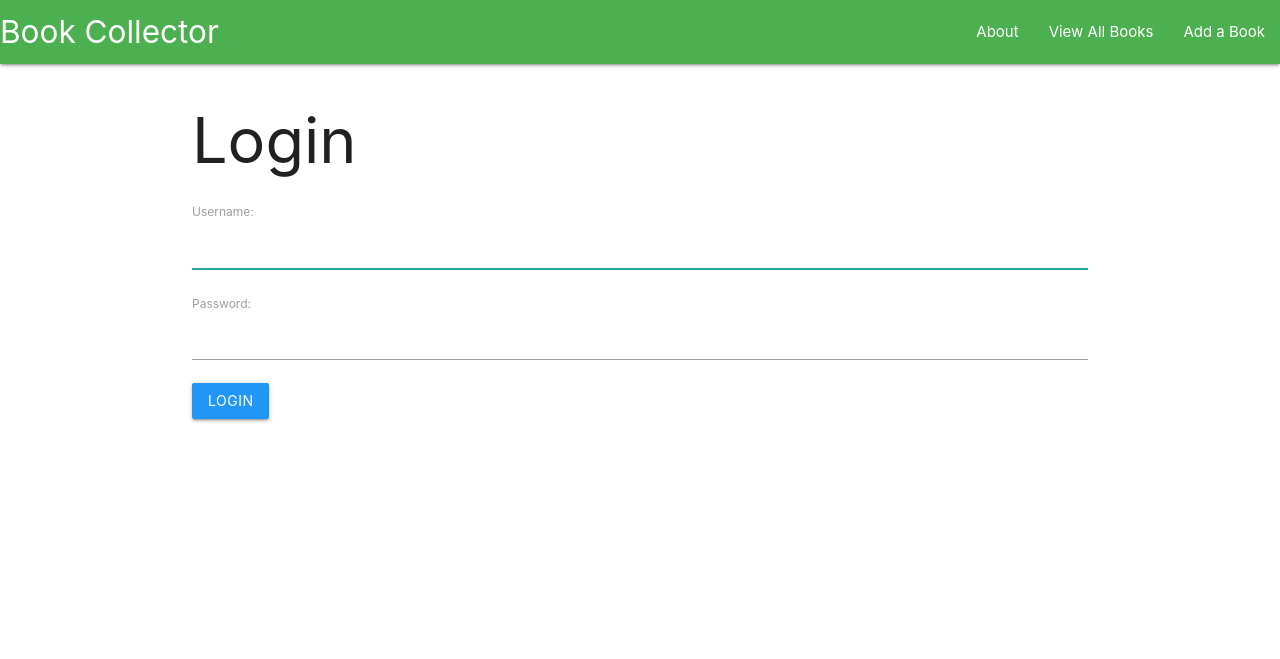
After one commit to SophieDelice/BookCollector, a Django app: page /accounts/login/ in a window 1280 px wide. The commit adds this page. Shown: the top 659 px of the page. Run offline with Django 4.2, Linux system fonts and the light colour scheme.

Commit message:
wip:adds filesystem

```diff
--- a/bookcollector/urls.py
+++ b/bookcollector/urls.py
@@ -20,4 +20,5 @@ from django.urls import path, include
 urlpatterns = [
     path('admin/', admin.site.urls),
     path ('', include ('main_app.urls')),
+    path('accounts/', include('django.contrib.auth.urls'))
 ]
--- a/main_app/templates/books/detail.html
+++ b/main_app/templates/books/detail.html
@@ -6,6 +6,9 @@
 
 {% block content %}
 <h1> Book Detail </h1>
+
+<div class="row">
+     <div class="col s6">
       <div class="card">
          <div class="card-content">
            <span class="card-title">{{ book.title }}</span>
@@ -17,5 +20,6 @@
                <a href="{% url 'book_delete' book.id %}"> Delete</a>
          </div>
       </div>
+     </div>
 
 {% endblock %}
--- /dev/null
+++ b/main_app/templates/registration/login.html
@@ -0,0 +1,16 @@
+{% extends 'base.html' %}
+
+{% block title %}
+<title> Login </title>
+{% endblock %}
+
+
+{% block content %}
+<h1> Login </h1>
+
+<form method="POST">
+    {% csrf_token %}
+    {{ form.as_p }}
+    <input type="submit" value="Login" class="btn blue">
+</form>
+{% endblock %}
--- a/main_app/views.py
+++ b/main_app/views.py
@@ -30,7 +30,8 @@ def books_index(request):
 
 def books_detail(request, book_id):
     book = Book.objects.get( id = book_id)
-    return render(request, 'books/detail.html', {'book': book})
+    return render(request, 'books/detail.html', {'book': book, })
+
 
 class BookCreate(CreateView):
     model = Book
```
Also changed, not shown: main_app/models.py (+4 -8 lines), main_app/admin.py (line endings or trailing spaces), main_app/migrations/0003_delete_genre_book_user.py (added). Lines whose indentation alone changed are shown as unchanged.
